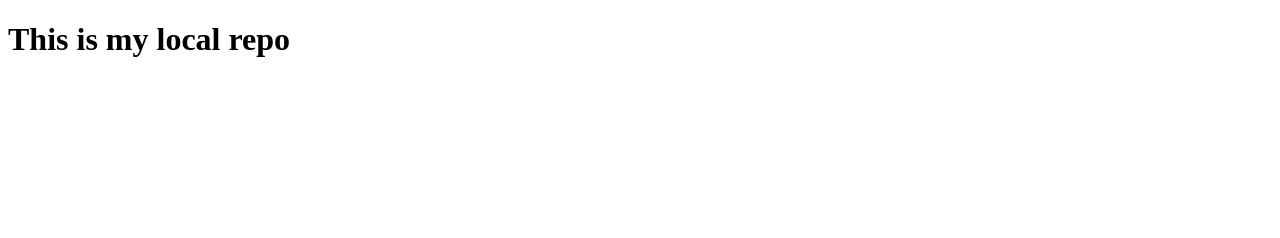
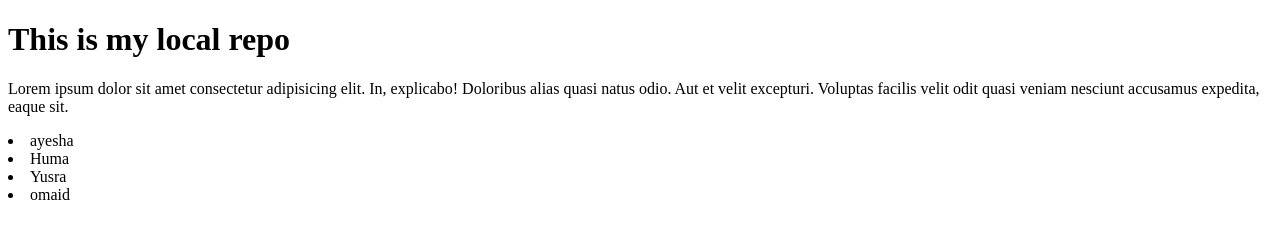
Before and after one commit to AyeshaYasir5/vslocalrepo, a plain HTML site: page index.html in a window 1280 px wide. Drawn offline with Linux system fonts and the light colour scheme.

Commit message:
added a new brach and make some changes in index file

```diff
--- a/index.html
+++ b/index.html
@@ -7,5 +7,10 @@
 </head>
 <body>
     <h1>This is my local repo</h1>
+    <p>Lorem ipsum dolor sit amet consectetur adipisicing elit. In, explicabo! Doloribus alias quasi natus odio. Aut et velit excepturi. Voluptas facilis velit odit quasi veniam nesciunt accusamus expedita, eaque sit.</p>
+    <li>ayesha</li>
+    <li>Huma</li>
+    <li>Yusra</li>
+    <li>omaid</li>
 </body>
 </html>
```
